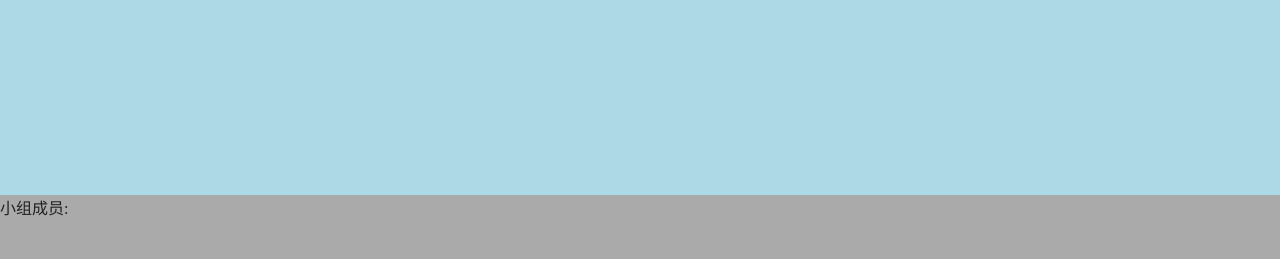
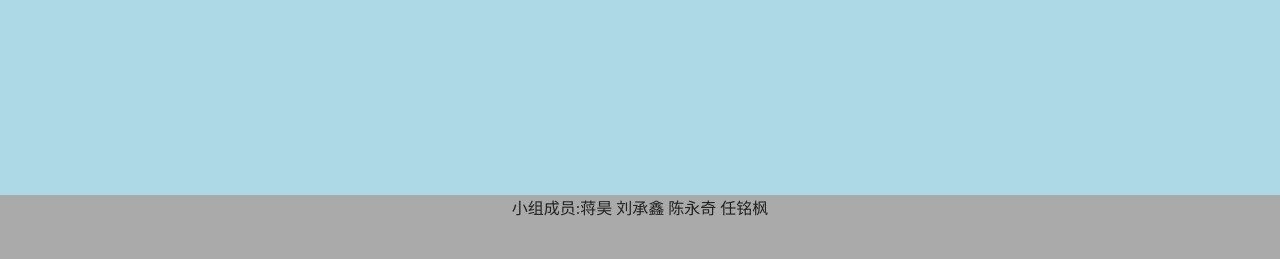
Before and after one commit to dou1dou/QuestionTest, a Django app: page / in a window 1280 px wide. Shown: the part 1185-1444 px from the top of the page. Run offline with Django 5.2, Linux system fonts and the light colour scheme; parts of the project's set-up code (start-up, migrations or seed data) failed here and were passed over; some libraries are stand-ins or nearby versions.

Commit message:
首页更新

```diff
--- a/static/app/css/index.css
+++ b/static/app/css/index.css
@@ -151,8 +151,13 @@
     width: 100%;
     background-color:#aaaaaa;
     color:#212121;
+
+    display: flex;
+    align-content: center;
+    justify-content: center;
 }
 
 .footer p{
-    font-size: 1.2vw;
+    font-size: 1.4vw;
+
 }
--- a/templates/index.html
+++ b/templates/index.html
@@ -39,7 +39,7 @@
             </div>
         </div>
         <div class="foot">
-            <p>小组成员:</p>
+            <p>小组成员:蒋昊 刘承鑫 陈永奇 任铭枫</p>
         </div>
     </div>
 </body>
```
